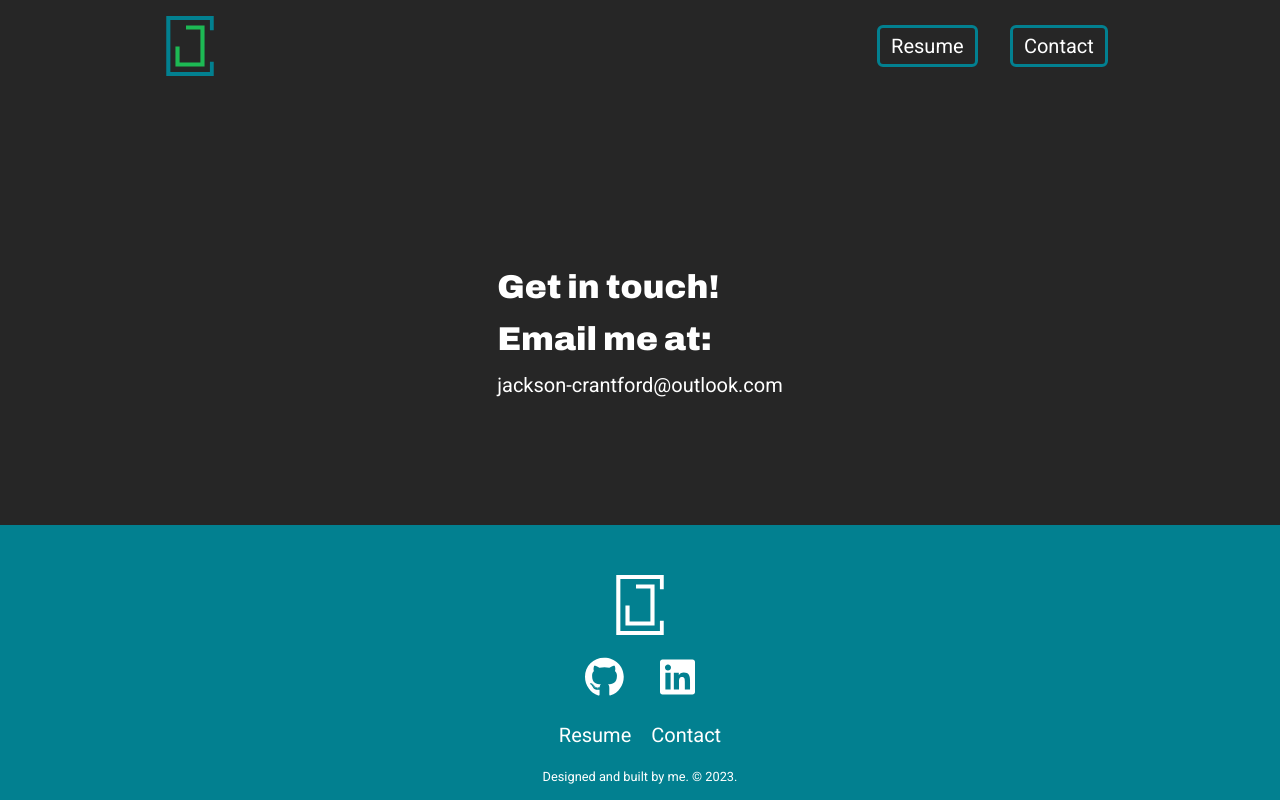
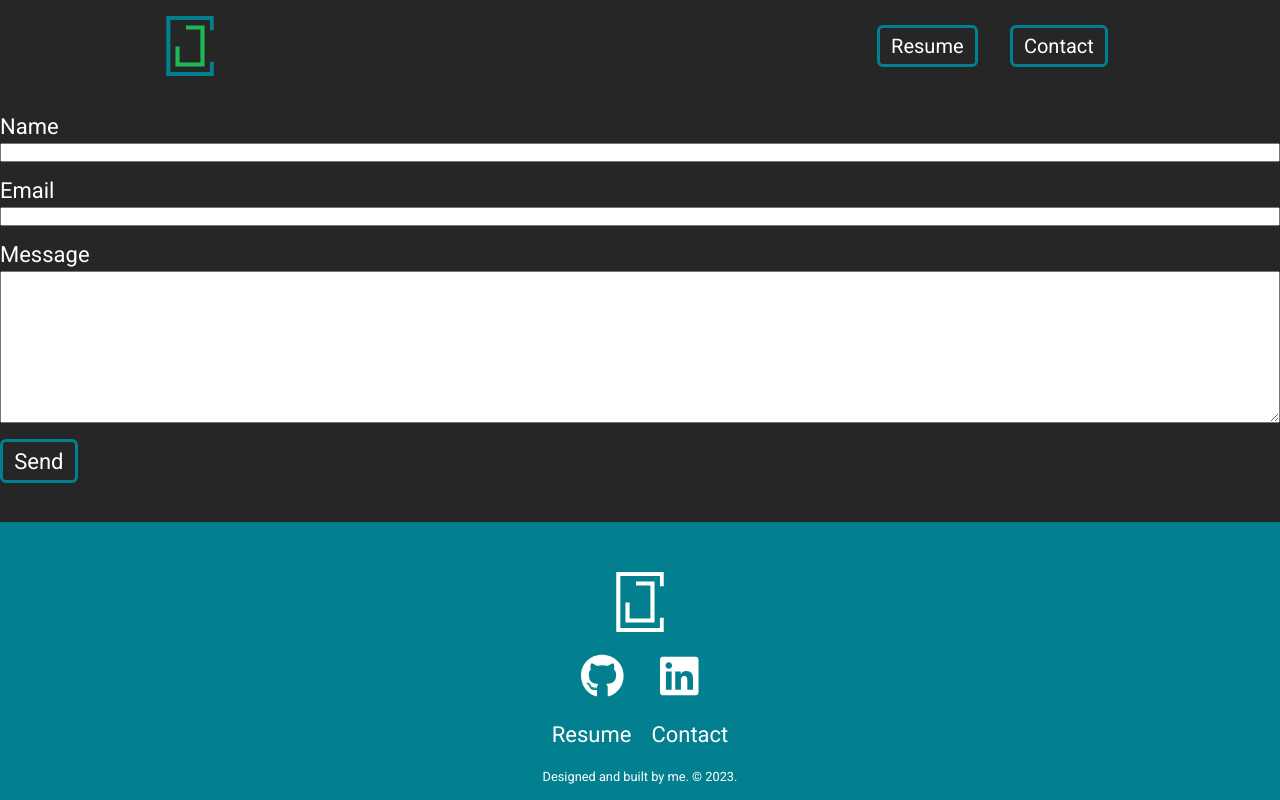
Before and after one commit to jcford2213/portfolio-frontend, a Vue app: page /contact in a window 1280 px wide. Built offline with nearby package versions, Linux system fonts and the light colour scheme.

Commit message:
Email form on new branch with current styles

```diff
--- a/src/views/ContactView.vue
+++ b/src/views/ContactView.vue
@@ -33,9 +33,22 @@ export default {
 
 <template>
   <div id="contact-wrapper">
-    <h2 class="headline">Get in touch!</h2>
-    <h2 class="headline">Email me at:</h2>
-    <a href="mailto: jackson-crantford@outlook.com" class="paragraph">jackson-crantford@outlook.com</a>
+    <h1 class="headline"></h1>
+    <form id="email-form" @submit.prevent="sendMessage(formValues)">
+      <div>
+        <label class="paragraph" for="name">Name</label>
+        <input type="text" name="name" id="name-input" v-model="formValues.name">
+      </div>
+      <div>
+        <label class="paragraph" for="email">Email</label>
+        <input type="email" name="email" id="email-input" v-model="formValues.email">
+      </div>
+      <div>
+        <label class="paragraph" for="name">Message</label>
+        <textarea name="message" id="message-Input" rows="10" v-model="formValues.message"></textarea>
+      </div>
+      <button class="nav-button" type="submit">Send</button>
+    </form>
   </div>
 </template>
 
@@ -44,16 +57,7 @@ export default {
   display: flex;
   flex-direction: column;
   justify-content: center;
-  align-items: start;
-  row-gap: 1rem;
-  margin-top: 4rem;
-  margin-inline: auto;
-}
-a {
-  font-size: 1.25rem;;
-}
-a:hover {
-  color: #1DB954;
+  align-items: center;
 }
 #email-form {
   display: flex;
```
